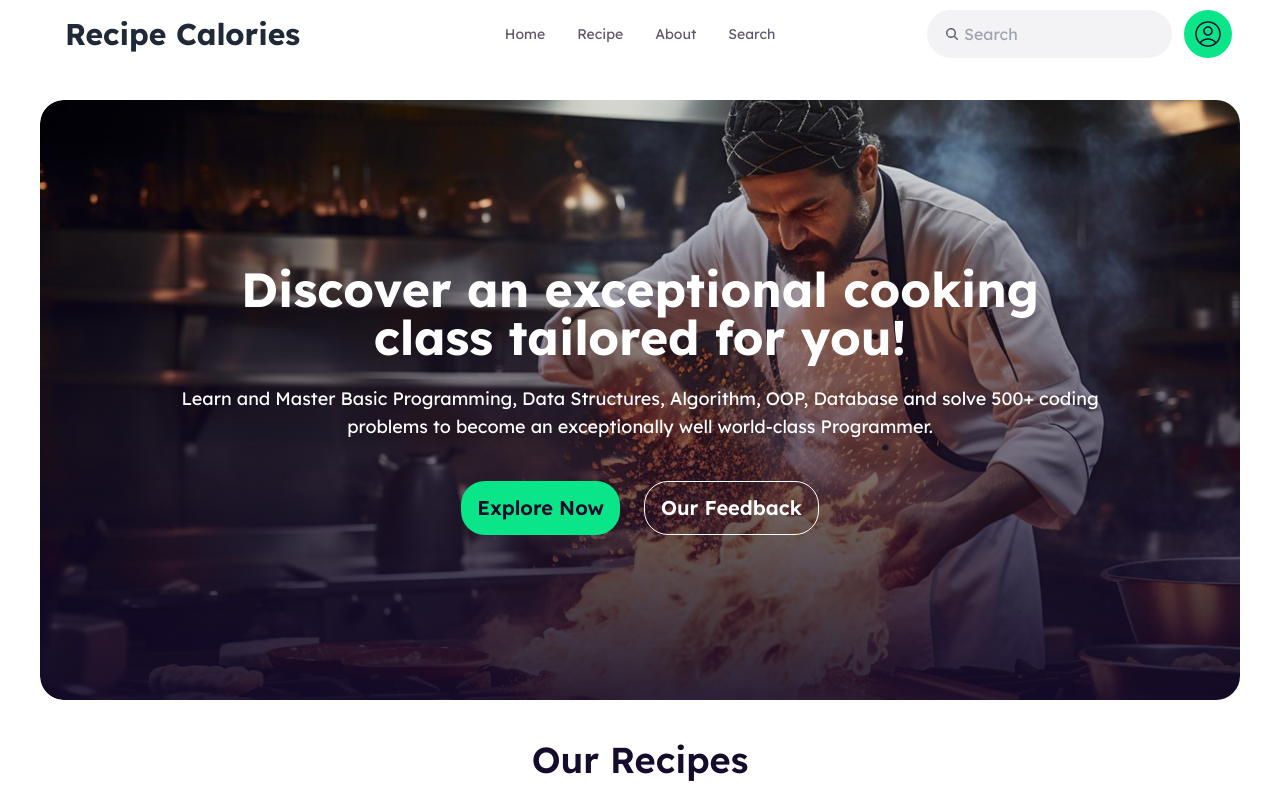
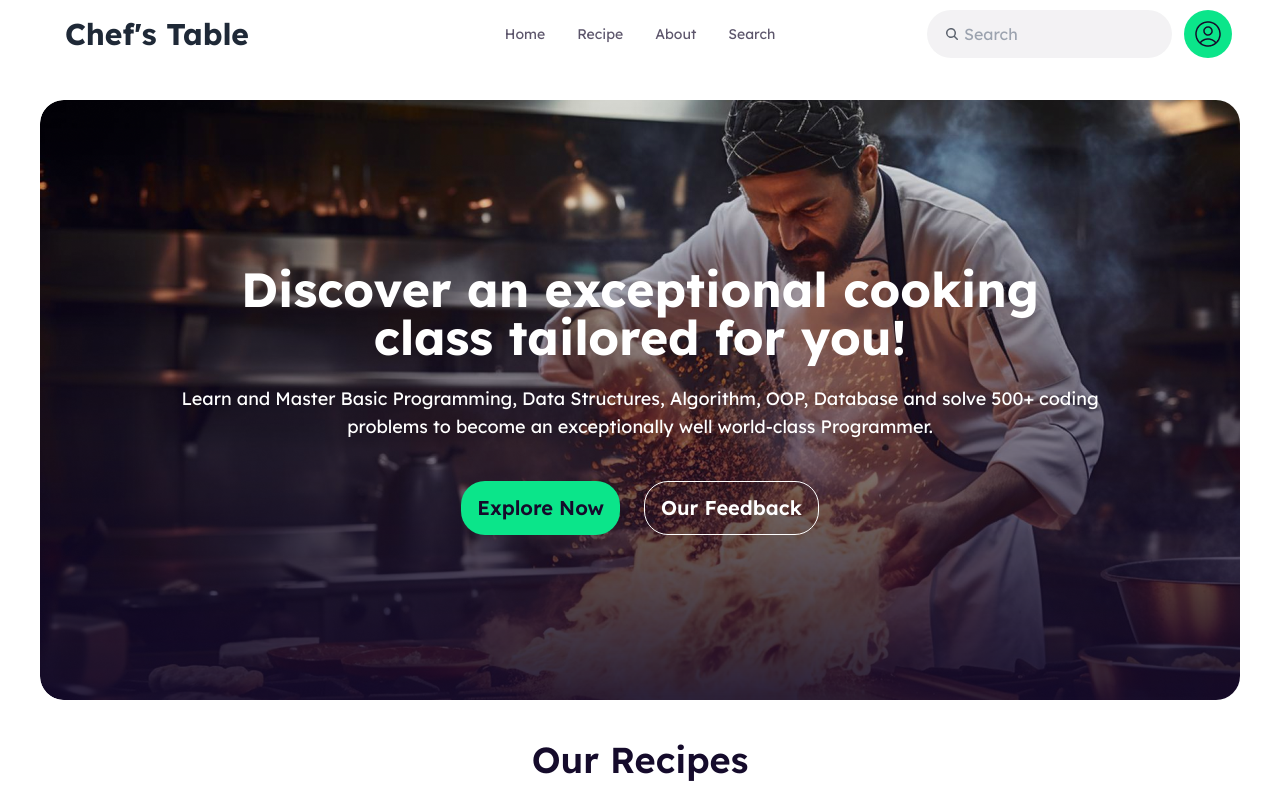
Before and after one commit to Md-Rashedul-Islam-Rajib/Chef-s-Table7, a React (Vite) app: page / in a window 1280 px wide. Shown: the top 800 px of the page. Built offline with nearby package versions, Linux system fonts and the light colour scheme.

Commit message:
logo name changed to chefs table

```diff
--- a/src/components/navbar/Navbar.jsx
+++ b/src/components/navbar/Navbar.jsx
@@ -40,7 +40,7 @@ const Navbar = () => {
               </li>
             </ul>
           </div>
-          <a className="btn btn-ghost text-3xl font-bold">Recipe Calories</a>
+          <a className="btn btn-ghost text-3xl font-bold">Chef's Table</a>
         </div>
         <div className="navbar-center hidden lg:flex">
           <ul className="menu menu-horizontal px-1 text-[#150B2BB2]">
```
